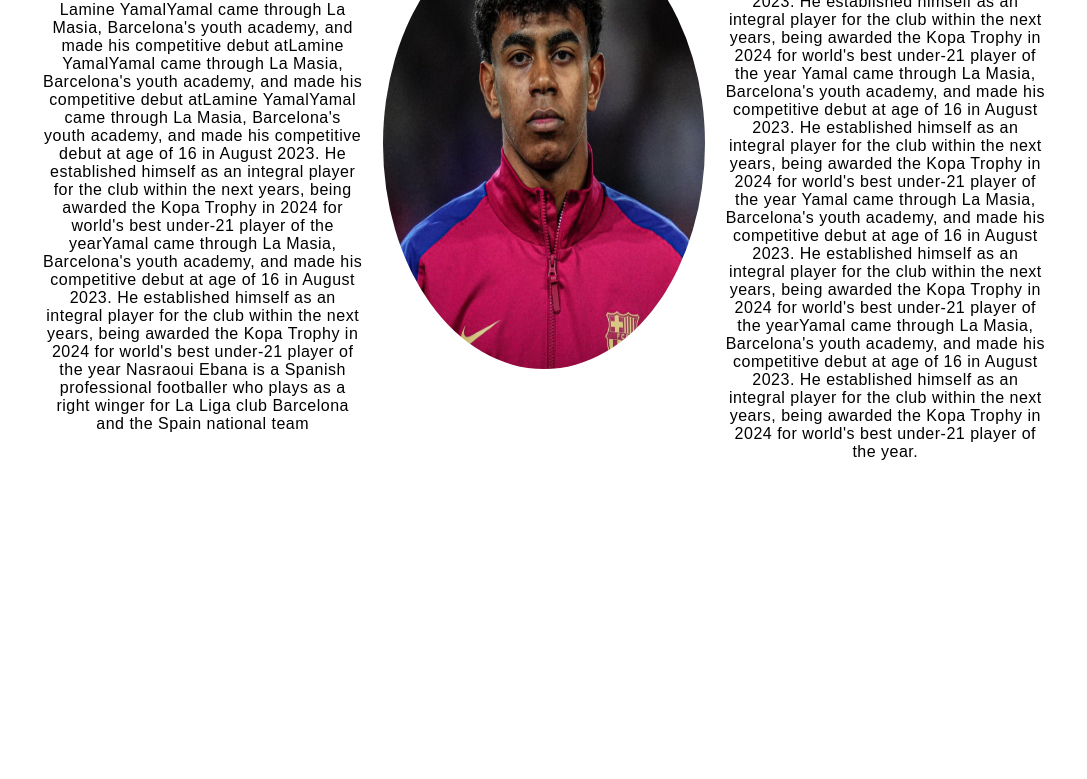
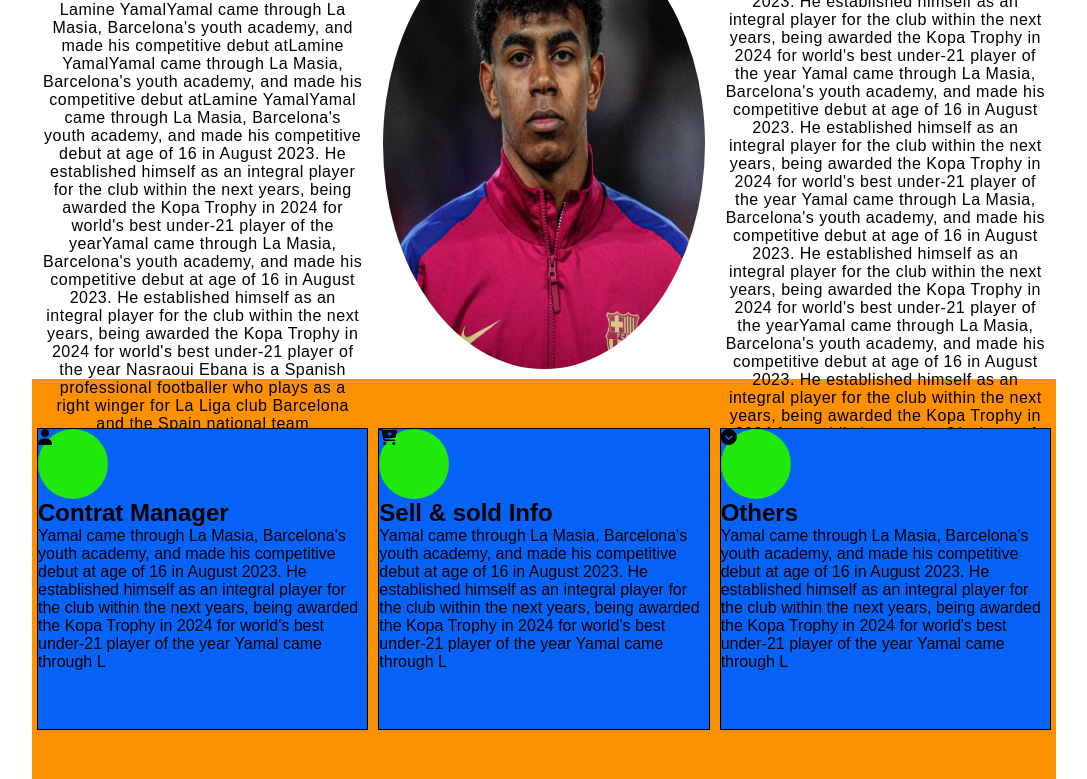
Before and after one commit to durjoy7878/Protfalio-LM, a plain HTML site: page index.html in a window 1280 px wide. Shown: the part 641-1420 px from the top of the page, without its empty margins (96-1183 px from the left). Before the commit the page ends 1102 px from the top, so only its background shows below. Drawn offline with Linux system fonts and the light colour scheme.

Commit message:
push mid

```diff
--- a/index.html
+++ b/index.html
@@ -5,6 +5,7 @@
     <meta name="viewport" content="width=device-width, initial-scale=1.0">
     <title>Welcome my page</title>
     <link rel="stylesheet" href="style.css">
+    <link rel="stylesheet" href="https://cdnjs.cloudflare.com/ajax/libs/font-awesome/6.7.1/css/all.min.css" integrity="sha512-5Hs3dF2AEPkpNAR7UiOHba+lRSJNeM2ECkwxUIxC1Q/FLycGTbNapWXB4tP889k5T5Ju8fs4b1P5z/iB4nMfSQ==" crossorigin="anonymous" referrerpolicy="no-referrer" />
 </head>
 <body>
         <header>
@@ -46,6 +47,35 @@
                                     Yamal came through La Masia, Barcelona's youth academy, and made his competitive debut at age of 16 in August 2023. He established himself as an integral player for the club within the next years, being awarded the Kopa Trophy in 2024 for world's best under-21 player of the yearYamal came through La Masia, Barcelona's youth academy, and made his competitive debut at age of 16 in August 2023. He established himself as an integral player for the club within the next years, being awarded the Kopa Trophy in 2024 for world's best under-21 player of the year.</p>
                             </div>
                         </div>
+
+                <section>
+                        <div class="contractContrainer">
+                            <div class="rows">
+                                <div class="icons"><i class="fa-solid fa-user"></i></div>
+                                <div class="discription">
+                                    <h2>Contrat Manager</h2>
+                                    <p>Yamal came through La Masia, Barcelona's youth academy, and made his competitive debut at age of 16 in August 2023. He established himself as an integral player for the club within the next years, being awarded the Kopa Trophy in 2024 for world's best under-21 player of the year
+                                        Yamal came through L</p>
+                                </div>
+                            </div>
+                            <div class="rows">
+                                <div class="icons"><i class="fa-solid fa-cart-plus"></i></div>
+                                <div class="discription">
+                                    <h2>Sell & sold Info</h2>
+                                    <p>Yamal came through La Masia, Barcelona's youth academy, and made his competitive debut at age of 16 in August 2023. He established himself as an integral player for the club within the next years, being awarded the Kopa Trophy in 2024 for world's best under-21 player of the year
+                                        Yamal came through L</p>
+                                </div>
+                            </div>
+                            <div class="rows">
+                                <div class="icons"><i class="fa-solid fa-circle-chevron-down"></i></div>
+                                <div class="discription">
+                                    <h2>Others</h2>
+                                    <p>Yamal came through La Masia, Barcelona's youth academy, and made his competitive debut at age of 16 in August 2023. He established himself as an integral player for the club within the next years, being awarded the Kopa Trophy in 2024 for world's best under-21 player of the year
+                                        Yamal came through L</p>
+                                </div>
+                            </div>
+                        </div>
+                </section>
                 </main>
         </body>
 </body>
--- a/style.css
+++ b/style.css
@@ -148,3 +148,27 @@ body{
  .fristsecContaine>.items3>p{
     letter-spacing: .5px;margin-top: 20px; text-align: center;
  }
+ .contractContrainer{
+   height: 400px;
+   width: 100%;
+   background-color: rgb(253, 144, 0);
+   display: flex;
+   justify-content: center;
+   align-items: center;
+ }
+ .contractContrainer>.rows{
+   height: 300px;
+   width: 450px;
+   background-color: #0763f7;
+   border: 1px solid black;
+   margin: 5px;
+ }
+ .contractContrainer>.rows>.icons{
+   height: 70px;
+   width: 70px;
+   background-color: #20e80a;
+   border-radius: 100%;
+ }
+ .contractContrainer>.rows>.icons>i{
+   height: 100%;width: 100%;
+ }
```
